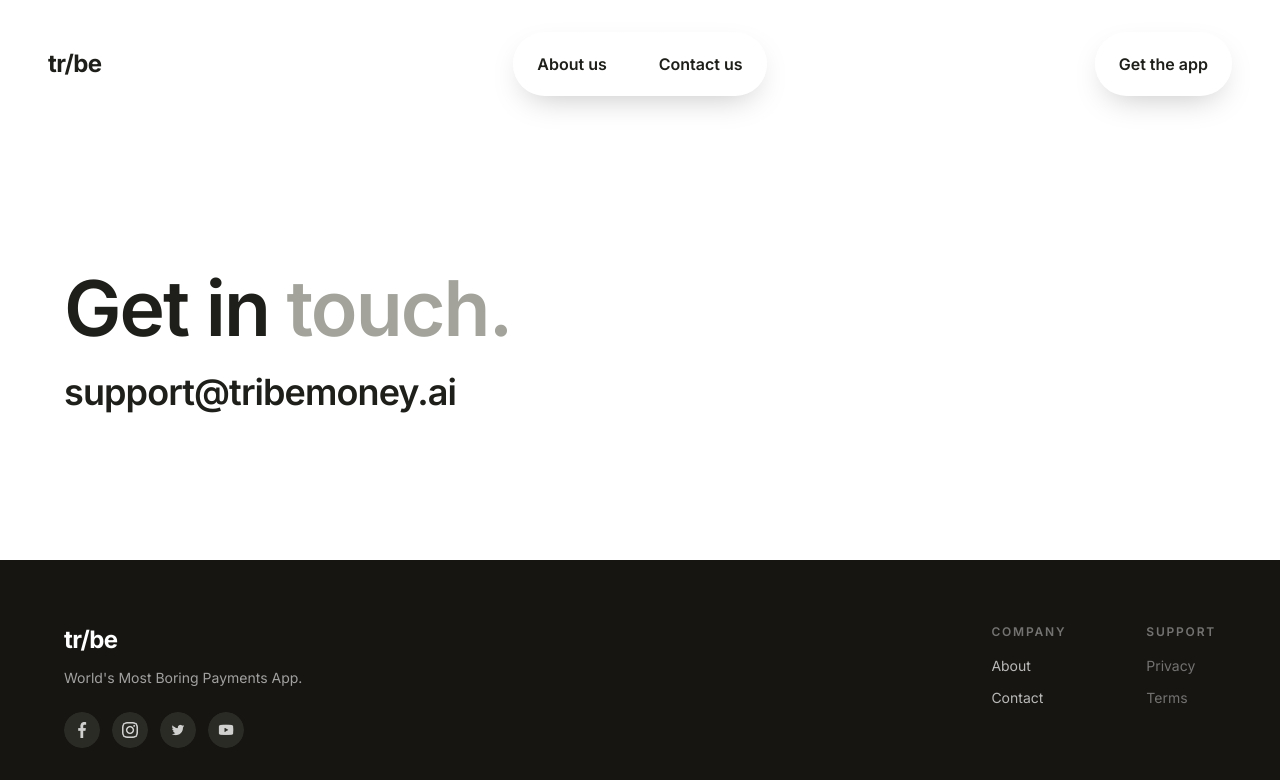
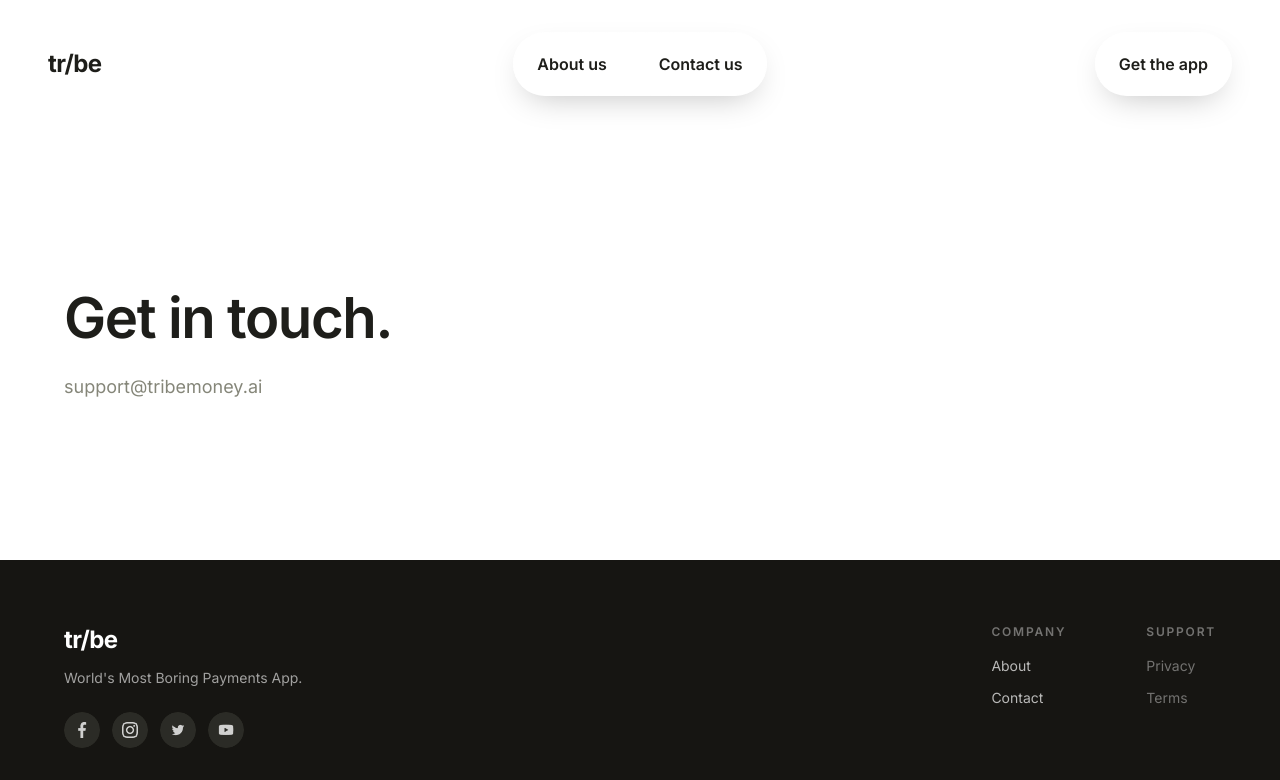
Before and after one commit to Aakashtribe/FI-website, a React (Vite) app: page /contact in a window 1280 px wide. Shown: the top 780 px of the page. Built offline with nearby package versions, Linux system fonts and the light colour scheme; a web font is replaced by a local one.

Commit message:
Match Contact page heading/subtext style to About page

```diff
--- a/src/components/Contact.jsx
+++ b/src/components/Contact.jsx
@@ -6,13 +6,12 @@ export default function Contact() {
     <>
       <section className="relative flex min-h-[70vh] flex-col justify-center bg-white px-6 pt-32 md:px-16">
         <Nav textColor="#1e1e1a" />
-        <h1 className="text-[clamp(2.5rem,6vw,5rem)] font-semibold leading-[1.05] tracking-tight">
-          <span className="text-[#1e1e1a]">Get in </span>
-          <span className="text-[#a3a39c]">touch.</span>
+        <h1 className="text-[clamp(2rem,4.4vw,3.75rem)] font-semibold leading-[1.1] tracking-tight text-[#1e1e1a]">
+          Get in touch.
         </h1>
         <a
           href="mailto:support@tribemoney.ai"
-          className="mt-4 inline-block text-[clamp(1.5rem,3vw,2.25rem)] font-semibold tracking-tight text-[#1e1e1a] transition-colors hover:text-[#858679]"
+          className="mt-6 inline-block max-w-xl font-gsans text-base text-[#858679] transition-colors hover:text-[#1e1e1a] md:text-lg"
         >
           support@tribemoney.ai
         </a>
```
